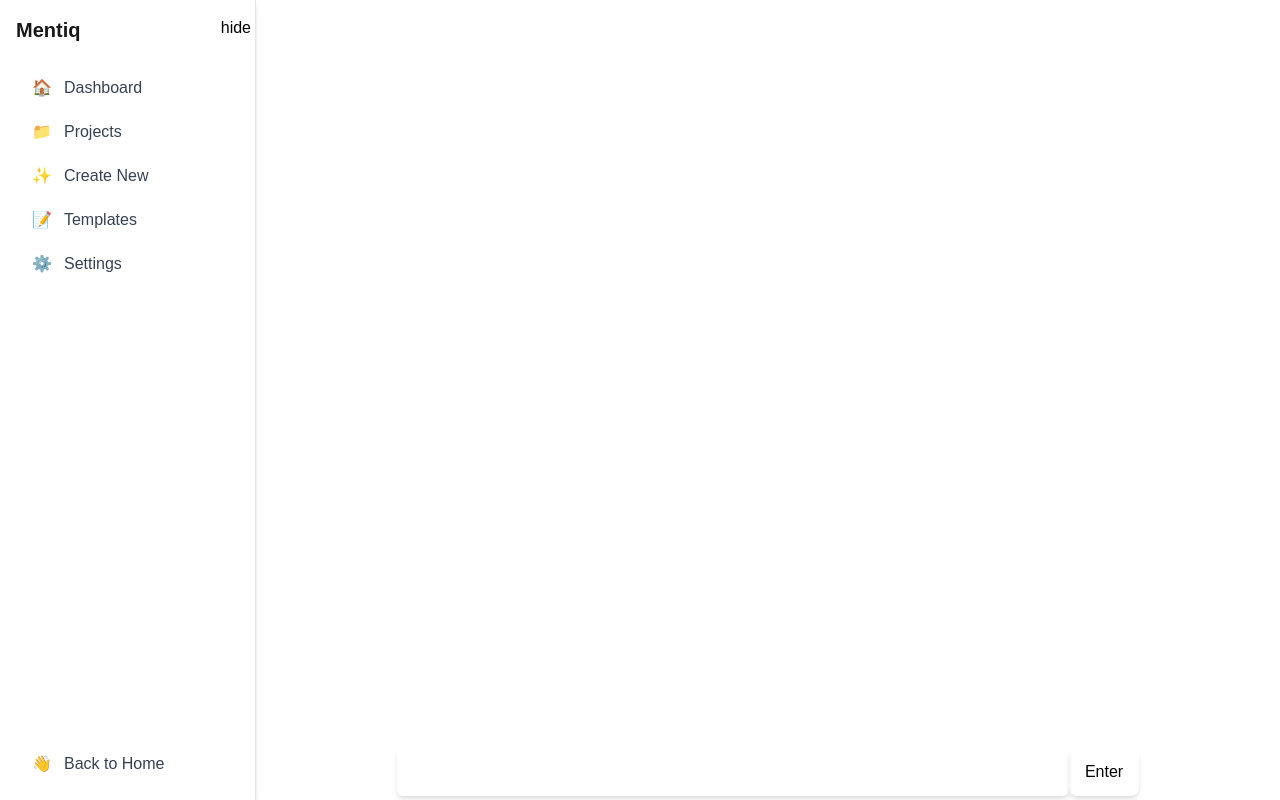
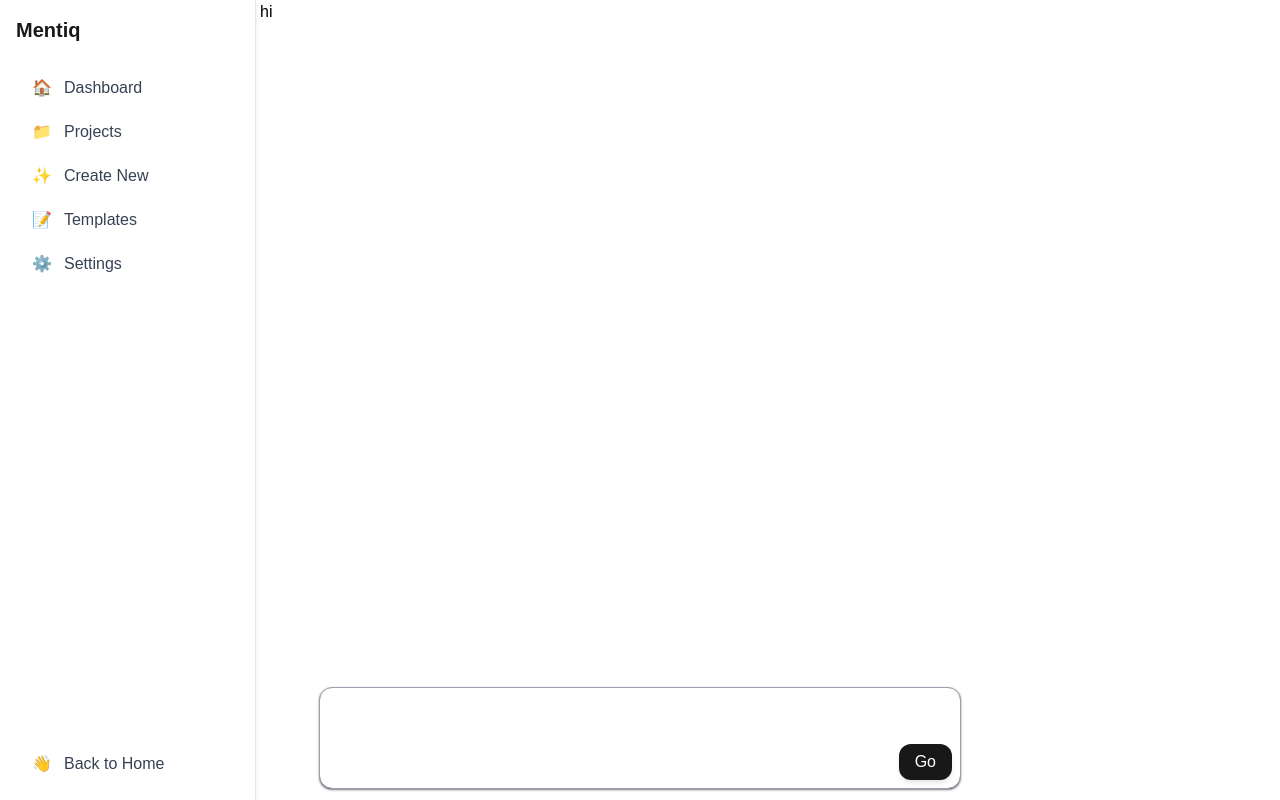
Before and after one commit to Nitesh-coder/mentiq, a Next.js app: page /start-app in a window 1280 px wide. Built offline with nearby package versions, Linux system fonts and the light colour scheme.

Commit message:
svg renderer

```diff
--- a/src/app/components/agent/canvas.tsx
+++ b/src/app/components/agent/canvas.tsx
@@ -1,9 +1,14 @@
 
 
 export default function Canvas(){
+    const data = {
+        svg: `
+            hi
+        `
+    }
     return(
         <div className=" ">
-
+            <div dangerouslySetInnerHTML={{__html: data.svg}} />
         </div>
     )
 }
--- a/src/app/components/agent/input_section.tsx
+++ b/src/app/components/agent/input_section.tsx
@@ -8,25 +8,27 @@ export default function Input(){
     const [content, setContent] = useState('')
     function handleClick(){
         const text = divRef.current?.innerText || ''
-        axios.post('http://127.0.0.1:8000/', {client_input: text})
+        axios.post('api.mentiq.xyz', {client_input: text})
         .then(res => setContent(res.data.response))
     }
     return(
         <div className="">
-            <div>{content}</div>
-        <div className="absolute flex left-1/2 transform -translate-x-1/2 bottom-1">
+            <div dangerouslySetInnerHTML={{__html: content}} />
+        <div className="fixed flex shadow-sm bg-white outline-1 outline-gray-400 shadow-black flex-col left-1/2 transform -translate-x-1/2 bottom-3 px-1 sm:px-2 py-2 rounded-xl w-[95%] sm:w-[80%] md:w-[70%] lg:w-[60%] xl:w-[50%] max-w-4xl">
         <div
             ref={divRef}
             contentEditable
             suppressContentEditableWarning
             //onKeyDown={handleKeyDown}
             //onInput={(e) => setContent((e.target as HTMLDivElement).innerText)}
-            className=" max-w-2xl min-h-[40px] w-2xl max-h-40 shadow-md overflow-y-auto rounded-md p-3 outline-cyan-800 focus:ring-0"
+            className="min-h-[40px] w-full max-h-24 sm:max-h-32 md:max-h-40 overflow-y-auto rounded-md p-2 sm:p-3 outline-none focus:ring-0"
 
             role="textbox"
             aria-multiline="true"
         />
-        <div onClick={handleClick} className="max-h-40 flex justify-center items-center px-4 cursor-pointer text-center rounded-lg shadow-md">Enter</div>
+        <div className="flex justify-end">
+            <div onClick={handleClick} className="max-h-40 bg-black text-white opacity-90 rounded-xl py-1 sm:py-1.5 flex justify-center items-center px-3 sm:px-4 cursor-pointer text-center shadow-md text-sm sm:text-base">Go</div>
+        </div>
         </div>
         </div>
     )
--- a/src/app/components/sidebar/sidebar.tsx
+++ b/src/app/components/sidebar/sidebar.tsx
@@ -1,18 +1,67 @@
-
 'use client'
-import { useState } from "react"
-
+import { useState, useEffect } from "react"
 
 export default function Sidebar() {
+    const [isOpen, setIsOpen] = useState(false);
+    const [isMobile, setIsMobile] = useState(false);
 
-    const [isHide, setIsHide] = useState(true)
+    // Check if screen is mobile on mount and when window resizes
+    useEffect(() => {
+        const checkIfMobile = () => {
+            setIsMobile(window.innerWidth < 768);
+        };
+
+        // Initial check
+        checkIfMobile();
+
+        // Add event listener
+        window.addEventListener('resize', checkIfMobile);
+
+        // Cleanup
+        return () => window.removeEventListener('resize', checkIfMobile);
+    }, []);
 
     return (
-        <div>
-            <div className={`${isHide ? 'hidden' : 'block'} mt-4`} onClick={() => setIsHide(!isHide)}>show</div>
+        <>
+            {/* Mobile Toggle Button */}
+            <div className="md:hidden fixed top-4 left-4 z-30">
+                <button
+                    onClick={() => setIsOpen(!isOpen)}
+                    className="p-2 bg-white rounded-lg shadow-md focus:outline-none"
+                    aria-label="Toggle sidebar"
+                >
+                    {isOpen ? (
+                        <svg className="h-6 w-6" xmlns="http://www.w3.org/2000/svg" fill="none" viewBox="0 0 24 24" stroke="currentColor">
+                            <path strokeLinecap="round" strokeLinejoin="round" strokeWidth={2} d="M6 18L18 6M6 6l12 12" />
+                        </svg>
+                    ) : (
+                        <svg className="h-6 w-6" xmlns="http://www.w3.org/2000/svg" fill="none" viewBox="0 0 24 24" stroke="currentColor">
+                            <path strokeLinecap="round" strokeLinejoin="round" strokeWidth={2} d="M4 6h16M4 12h16M4 18h16" />
+                        </svg>
+                    )}
+                </button>
+            </div>
 
-            <div className={`${isHide ? 'block' : 'hidden'} relative h-screen w-64 shadow-md p-4 border-r border-gray-200 transition-all duration-300`}>
-                <div onClick={() => setIsHide(!isHide)} className="absolute top-4 right-1">hide</div>
+            {/* Sidebar for desktop and mobile */}
+            <div
+                className={`${(isMobile && !isOpen) ? 'hidden' : 'block'} h-screen fixed left-0 top-0 z-20
+                           ${isMobile ? 'w-64 bg-white shadow-lg' : 'w-64'}
+                           transition-all duration-300 ease-in-out`}
+            >
+                <div className="relative h-full shadow-md p-4 border-r border-gray-200">
+                    {/* Close button visible only on mobile */}
+                    {isMobile && (
+                        <button
+                            onClick={() => setIsOpen(false)}
+                            className="absolute top-4 right-4 p-1 rounded-full hover:bg-gray-200"
+                            aria-label="Close sidebar"
+                        >
+                            <svg className="h-5 w-5" xmlns="http://www.w3.org/2000/svg" fill="none" viewBox="0 0 24 24" stroke="currentColor">
+                                <path strokeLinecap="round" strokeLinejoin="round" strokeWidth={2} d="M6 18L18 6M6 6l12 12" />
+                            </svg>
+                        </button>
+                    )}
+
                     <div className="mb-6">
                         <h1 className="text-xl font-bold opacity-90">Mentiq</h1>
                     </div>
@@ -47,7 +96,20 @@ export default function Sidebar() {
                         </a>
                     </div>
                 </div>
+            </div>
 
+            {/* Overlay for mobile view when sidebar is open */}
+            {isMobile && isOpen && (
+                <div
+                    className="fixed inset-0 bg-black bg-opacity-50 z-10"
+                    onClick={() => setIsOpen(false)}
+                />
+            )}
+
+            {/* Main content padding for desktop view */}
+            <div className={`${!isMobile ? 'ml-64' : 'ml-0'} transition-all duration-300`}>
+                {/* Content goes here */}
             </div>
+        </>
     )
 }
```
Lines whose indentation alone changed are shown as unchanged.
